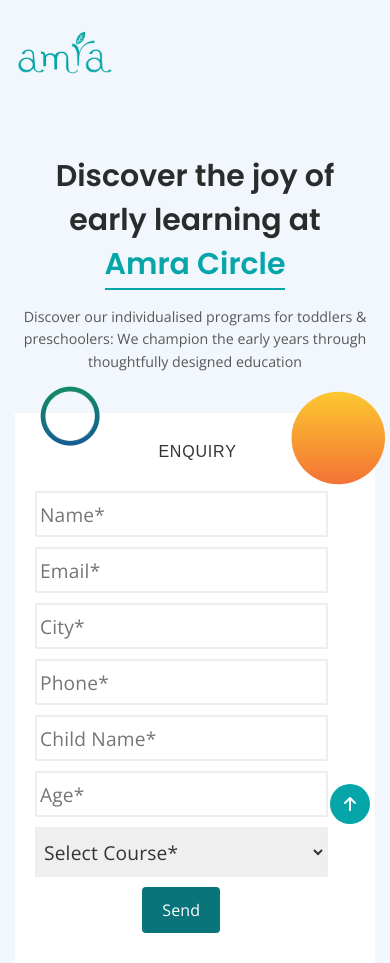
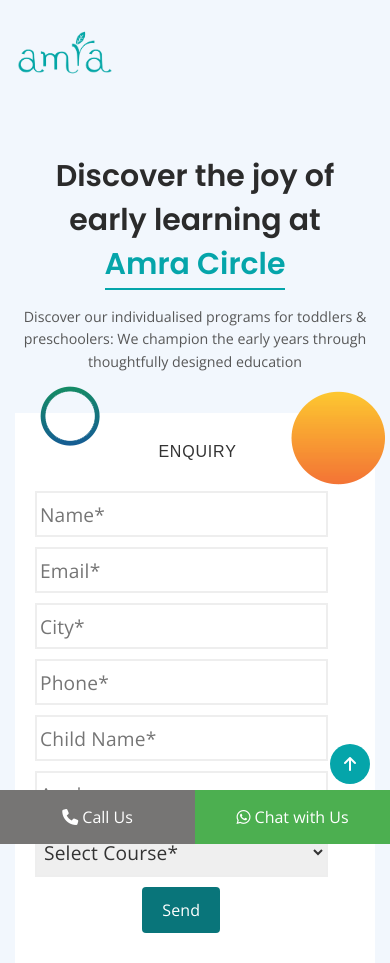
Before and after one commit to aniket-so/amra-lp, a plain HTML site: page index.html in a window 390 px wide. Shown: the top 963 px of the page. Drawn offline with nearby package versions, Linux system fonts and the light colour scheme.

Commit message:
Fixed CSS issue

```diff
--- a/assets/css/main.css
+++ b/assets/css/main.css
@@ -3054,7 +3054,7 @@
 .back-to-top {
     position: fixed;
     right: 20px;
-    bottom: 20px;
+    bottom: 60px;
     width: 40px;
     height: 40px;
     max-height: 40px;
--- a/index.html
+++ b/index.html
@@ -298,18 +298,18 @@
             </div>
         </section>
 
-        <!-- <section class="fixed-bottom w3-hide-medium w3-hide-large">
+        <section class="fixed-bottom w3-hide-medium w3-hide-large">
             <div class="container text-center">
                 <div class="row">
                     <div class="col-6 secbgcolor pt-2 pb-2">
-                        <a href="tel:918801000044" class="btn btn-block text-white"><b><i class="fa fa-phone"></i> Call Us</b></a>
+                        <a href="tel:919154309111" class="btn btn-block text-white"><b><i class="fa fa-phone"></i> Call Us</b></a>
                     </div>
                     <div class="col-6 w3-green pt-2 pb-2">
-                        <a href="https://api.whatsapp.com/send?phone=918801000044&amp;text=Hi" target="_blank" class="btn btn-block text-white"><b><i class="fa fa-whatsapp"></i> Chat with Us</b></a>
+                        <a href="https://api.whatsapp.com/send?phone=919154309111&amp;text=Hi" target="_blank" class="btn btn-block text-white"><b><i class="fa-brands fa-whatsapp"></i> Chat with Us</b></a>
                     </div>
                 </div>
             </div>
-        </section> -->
+        </section>
 
         <footer>
             <div class="container">
--- a/styles.css
+++ b/styles.css
@@ -147,12 +147,43 @@
     height: 100%;
 }
 
+/* Sricky Footer */
+.fixed-bottom{
+	display:none;
+}
+
+.fixed-bottom {
+    position: fixed;
+    right: 0;
+    bottom: 0;
+    left: 0;
+    z-index: 1030;
+    padding:0px !important;
+    color:#fff !important;
+}
+.fixed-bottom b
+{
+    color:#fff !important;
+}
+.secbgcolor {
+    background-color: #767574 !important;
+    color:#fff !important;
+}
+
+.w3-green, .w3-hover-green:hover {
+    color: #fff!important;
+    background-color: #4CAF50!important;
+}
+
 /* Media query for screens below 768px */
 @media (max-width: 767px) {
     .video-wrapper {
-        width: 100%; /* Allow the video to occupy the full width of the container */
-        padding-bottom: 56.25%; /* 16:9 aspect ratio for responsive resizing */
+        width: 100%;
+        padding-bottom: 56.25%;
         height: 0;
+    }
+    .fixed-bottom{
+        display:block;
     }
 }
 
```
